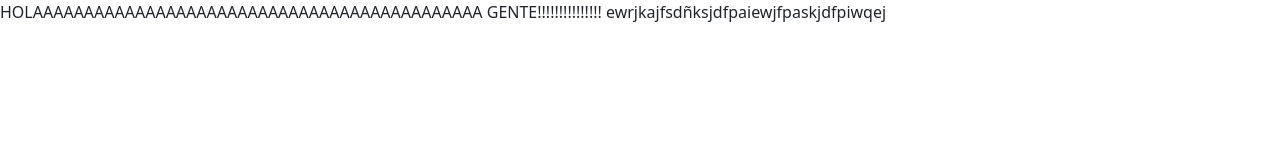
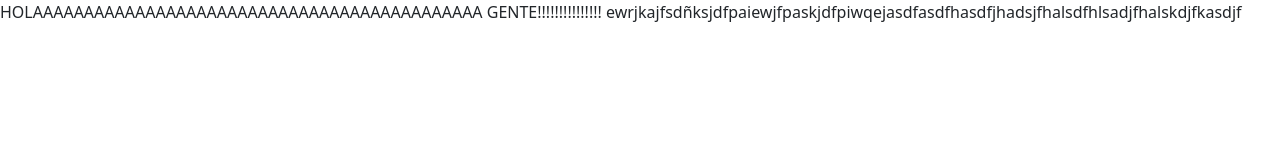
Before and after one commit to AngelMejia-dev/AMACCS, a plain HTML site: page Extra.html in a window 1280 px wide. Drawn offline with nearby package versions, Linux system fonts and the light colour scheme.

Commit message:
Update Extra.html

```diff
--- a/Extra.html
+++ b/Extra.html
@@ -18,7 +18,7 @@
     </header>
     <main>
         HOLAAAAAAAAAAAAAAAAAAAAAAAAAAAAAAAAAAAAAAAAAAAA GENTE!!!!!!!!!!!!!!!
-        ewrjkajfsdñksjdfpaiewjfpaskjdfpiwqej
+        ewrjkajfsdñksjdfpaiewjfpaskjdfpiwqejasdfasdfhasdfjhadsjfhalsdfhlsadjfhalskdjfkasdjf
     </main>
     <footer>
         <!-- place footer here -->
```
